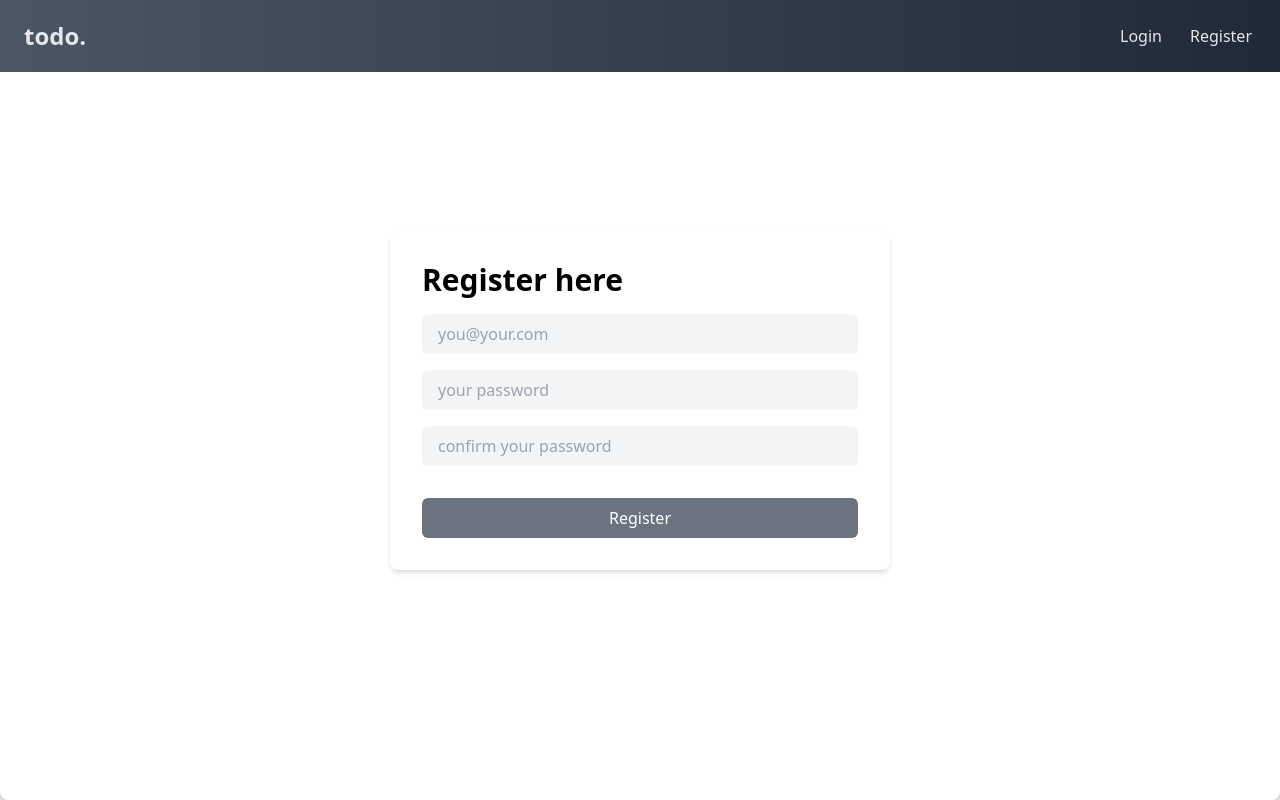
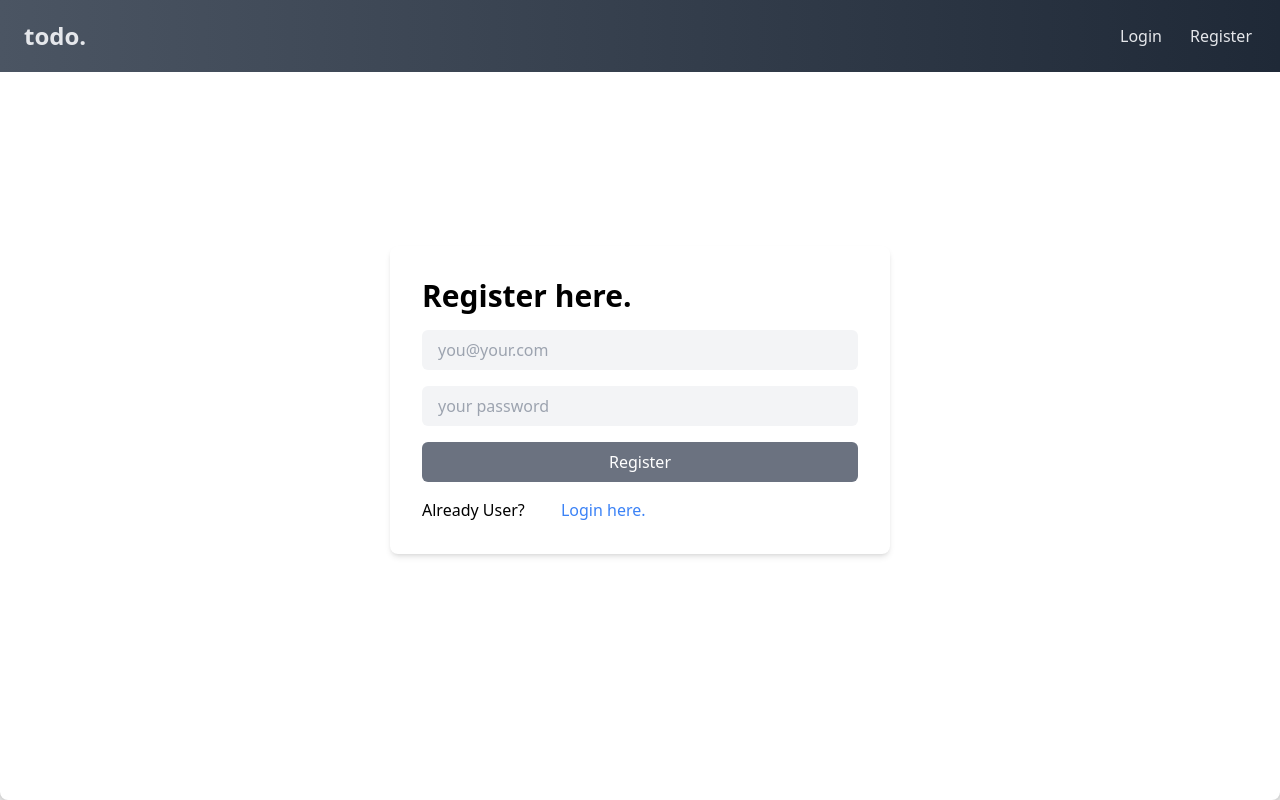
Before and after one commit to zahooronly/todo-list, a Next.js app: page /register in a window 1280 px wide. Built offline with nearby package versions, Linux system fonts and the light colour scheme.

Commit message:
resolve authentication issue

```diff
--- a/Styles/signup.module.css
+++ b/Styles/signup.module.css
@@ -13,7 +13,12 @@
 .input {
   @apply w-full px-4 py-2 rounded-md bg-gray-100 text-gray-900 focus:outline-none focus:ring-2 focus:ring-gray-500 mb-4;
 }
-
+.span {
+  @apply mt-2;
+}
+.LoginHere {
+  @apply text-blue-500 text-center pl-8;
+}
 .inputDive {
   @apply mb-4;
 }
--- a/app/layout.tsx
+++ b/app/layout.tsx
@@ -1,10 +1,13 @@
+// "use client";
 import Nav from "@/component/Nav/nav";
 import "./globals.css";
+// import { useRouter } from "next/router";
 export default function RootLayout({
   children,
 }: {
   children: React.ReactNode;
 }) {
+  // const router = useRouter();
   return (
     <html lang="en">
       <body>
--- a/app/page.tsx
+++ b/app/page.tsx
@@ -1,10 +1,12 @@
-"use client";
+// "use client";
 import "tailwindcss/tailwind.css";
 import React from "react";
 import TodoList from "@/component/Todo/TodoList";
 import Register from "@/component/Authentication/Register/Register";
 import Login from "@/component/Authentication/Login/Login";
+// import { useRouter } from "next/router";
 const Home = () => {
+  // const router = useRouter();
   return (
     <div>
       {/* <Login /> */}
--- a/component/Authentication/Register/Register.tsx
+++ b/component/Authentication/Register/Register.tsx
@@ -4,11 +4,15 @@ import styles from "../../../Styles/signup.module.css";
 
 import { auth, createUserWithEmailAndPassword } from "@/Config/firebase.config";
 import React, { useState } from "react";
+import Link from "next/link";
+// import { useRouter } from "next/router";
+// import { Router } from "next/router";
 
 const Register = () => {
   const [email, setEmail] = useState("");
   const [password, setPassword] = useState("");
-
+  // const [confirm, setConfirm] = useState("");
+  // const router = useRouter();
   const emailHandler = (e: any) => {
     setEmail(e.target.value);
   };
@@ -16,11 +20,20 @@ const Register = () => {
   const passwordHandler = (e: any) => {
     setPassword(e.target.value);
   };
-
+  // const passwordHandlerConfirm = (e: any) => {
+  //   setConfirm(e.target.value);
+  // };
+  // if (password === confirm) {
+  //   setPassword(password);
+  // } else {
+  //   alert("Password doesn't match");
+  // }
   const userRegisterHandler = async (event: any) => {
     event.preventDefault();
-    setEmail("");
-    setPassword("");
+    // setEmail("");
+    // setPassword("");
+    // router.push("/login");
+    window.location.href = "/login";
 
     try {
       const userCredential = await createUserWithEmailAndPassword(
@@ -29,9 +42,9 @@ const Register = () => {
         password
       );
       const user = userCredential.user;
-      alert("New user registered: " + user.uid);
+      // alert("New user registered: " + user.uid);
     } catch (error: any) {
-      alert("Error occurred: " + error.message);
+      console.log("Error occurred: " + error.message);
     }
   };
 
@@ -41,7 +54,7 @@ const Register = () => {
         {/* <div className=" fixed top-0 left-0 w-full h-full bg-gray-900 bg-opacity-60 flex justify-center items-center z-50"> */}
         {/* <div className="bg-white rounded-md shadow-md p-8"> */}
         <div className={styles.internalDiv}>
-          <h1 className={styles.h1}>Register here</h1>
+          <h1 className={styles.h1}>Register here.</h1>
           <div className={styles.inputDive}>
             <input
               type="email"
@@ -59,17 +72,23 @@ const Register = () => {
               onChange={passwordHandler}
               value={password}
             />
-            <input
+            {/* <input
               type="password"
               placeholder="confirm your password"
               className={styles.input}
-              // onChange={passwordHandler}
-              // value={password}
-            />
+              // onChange={passwordHandlerConfirm}
+              // value={confirm}
+            /> */}
+            <button className={styles.button} onClick={userRegisterHandler}>
+              Register
+            </button>
           </div>
-          <button className={styles.button} onClick={userRegisterHandler}>
-            Register
-          </button>
+          <span className={styles.span}>
+            Already User?{" "}
+            <span className={styles.LoginHere}>
+              <Link href={"/login"}>Login here.</Link>
+            </span>
+          </span>
         </div>
       </div>
     </div>
```
Also changed, not shown: app/register/page.tsx (+99 -0 lines), component/Authentication/Login/Login.tsx (+14 -6 lines).
